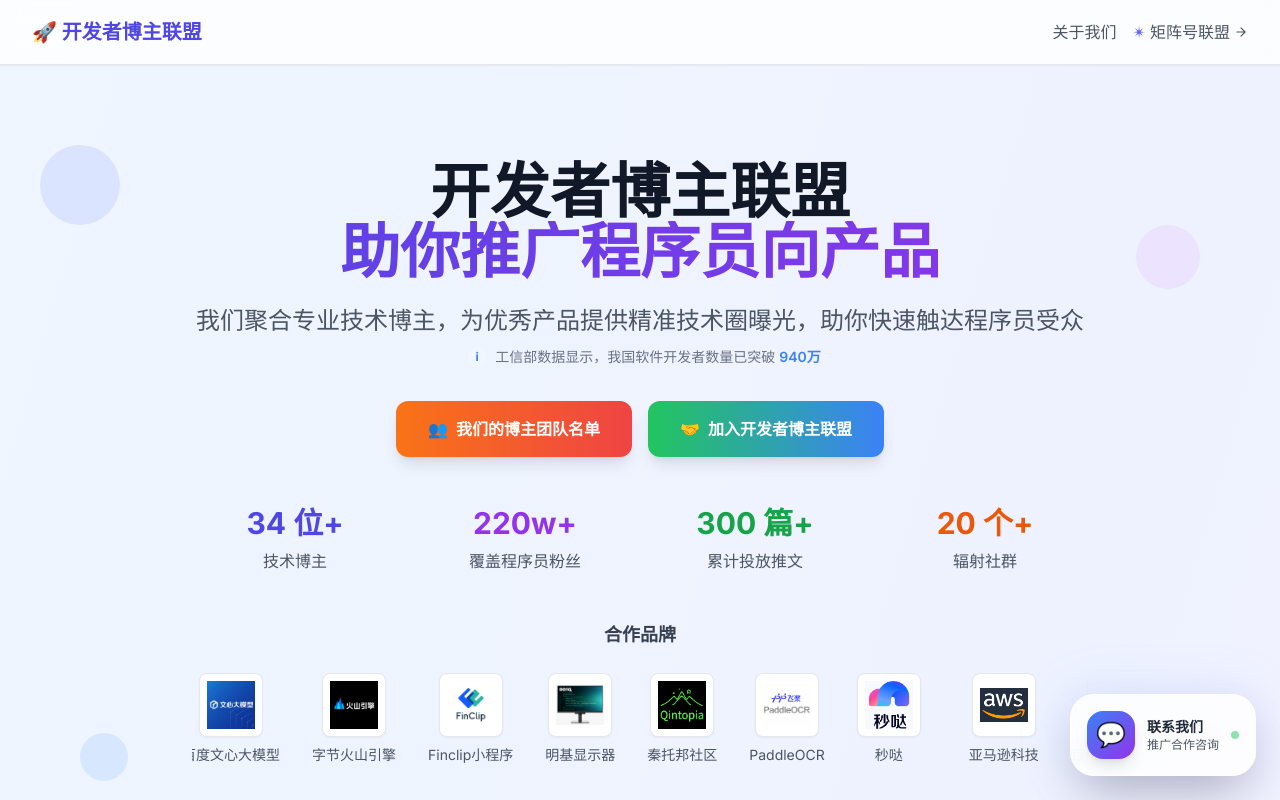
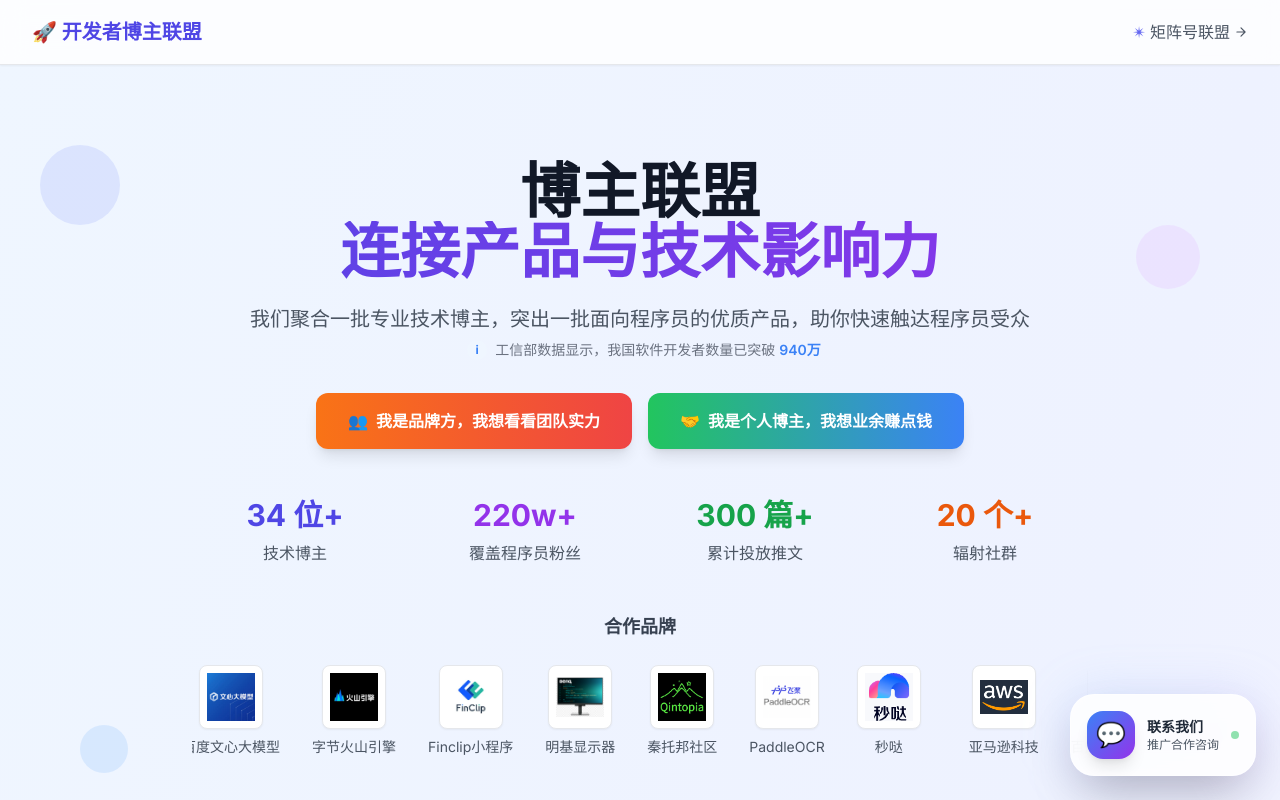
Before and after one commit to TUARAN/blogger-alliance, a Vue app: page / in a window 1280 px wide. Shown: the top 800 px of the page. Built offline with nearby package versions, Linux system fonts and the light colour scheme.

Commit message:
Update index.vue

```diff
--- a/src/pages/tob/index.vue
+++ b/src/pages/tob/index.vue
@@ -10,9 +10,6 @@
             </router-link>
           </div>
           <div class="flex items-center space-x-4">
-            <router-link to="/about" class="text-gray-600 hover:text-indigo-600 transition-colors">
-              关于我们
-            </router-link>
             <a
               href="https://matrix-alliance.pages.dev/"
               target="_blank"
@@ -35,13 +32,13 @@
       <div class="max-w-7xl mx-auto px-4 sm:px-6 lg:px-8 py-16 lg:py-24">
         <div class="text-center">
           <h1 class="text-4xl md:text-6xl font-bold text-gray-900 mb-6 leading-tight">
-            开发者博主联盟
+            <span class="block">博主联盟</span>
             <span class="block text-transparent bg-clip-text bg-gradient-to-r from-indigo-600 to-purple-600">
-              助你推广程序员向产品
+              连接产品与技术影响力
             </span>
           </h1>
-          <p class="text-xl md:text-2xl text-gray-600 max-w-4xl mx-auto leading-relaxed mb-8">
-            我们聚合专业技术博主，为优秀产品提供精准技术圈曝光，助你快速触达程序员受众<span class="inline-flex items-center ml-2 text-sm text-gray-500"><span class="inline-flex items-center justify-center w-5 h-5 bg-blue-50 text-blue-500 rounded-full text-xs font-bold mr-2">i</span>工信部数据显示，我国软件开发者数量已突破<span class="font-semibold text-blue-500 ml-1">940万</span></span>
+          <p class="text-lg md:text-xl text-gray-600 max-w-4xl mx-auto leading-relaxed mb-8">
+            我们聚合一批专业技术博主，突出一批面向程序员的优质产品，助你快速触达程序员受众<span class="inline-flex items-center ml-2 text-sm text-gray-500"><span class="inline-flex items-center justify-center w-5 h-5 bg-blue-50 text-blue-500 rounded-full text-xs font-bold mr-2">i</span>工信部数据显示，我国软件开发者数量已突破<span class="font-semibold text-blue-500 ml-1">940万</span></span>
           </p>
 
           <!-- CTA 按钮组 -->
@@ -52,7 +49,7 @@
             >
               <span class="relative z-10 flex items-center">
                 <span class="mr-2">👥</span>
-                我们的博主团队名单
+                我是品牌方，我想看看团队实力
               </span>
               <div class="absolute inset-0 bg-gradient-to-r from-red-500 to-orange-500 opacity-0 group-hover:opacity-100 transition-opacity duration-300"></div>
             </button>
@@ -64,7 +61,7 @@
             >
               <span class="relative z-10 flex items-center">
                 <span class="mr-2">🤝</span>
-                加入开发者博主联盟
+                我是个人博主，我想业余赚点钱
               </span>
               <div class="absolute inset-0 bg-gradient-to-r from-blue-500 to-green-500 opacity-0 group-hover:opacity-100 transition-opacity duration-300"></div>
             </a>
```
